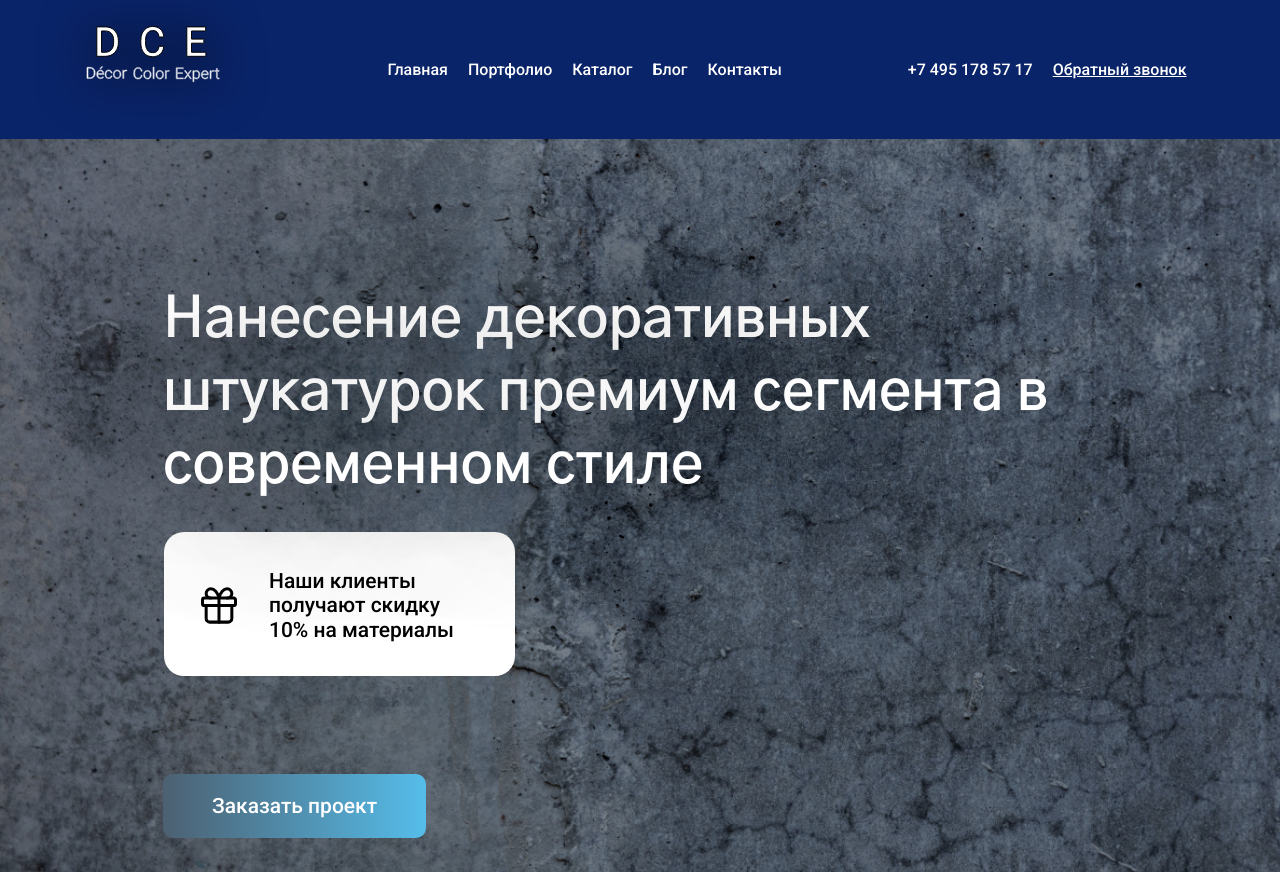
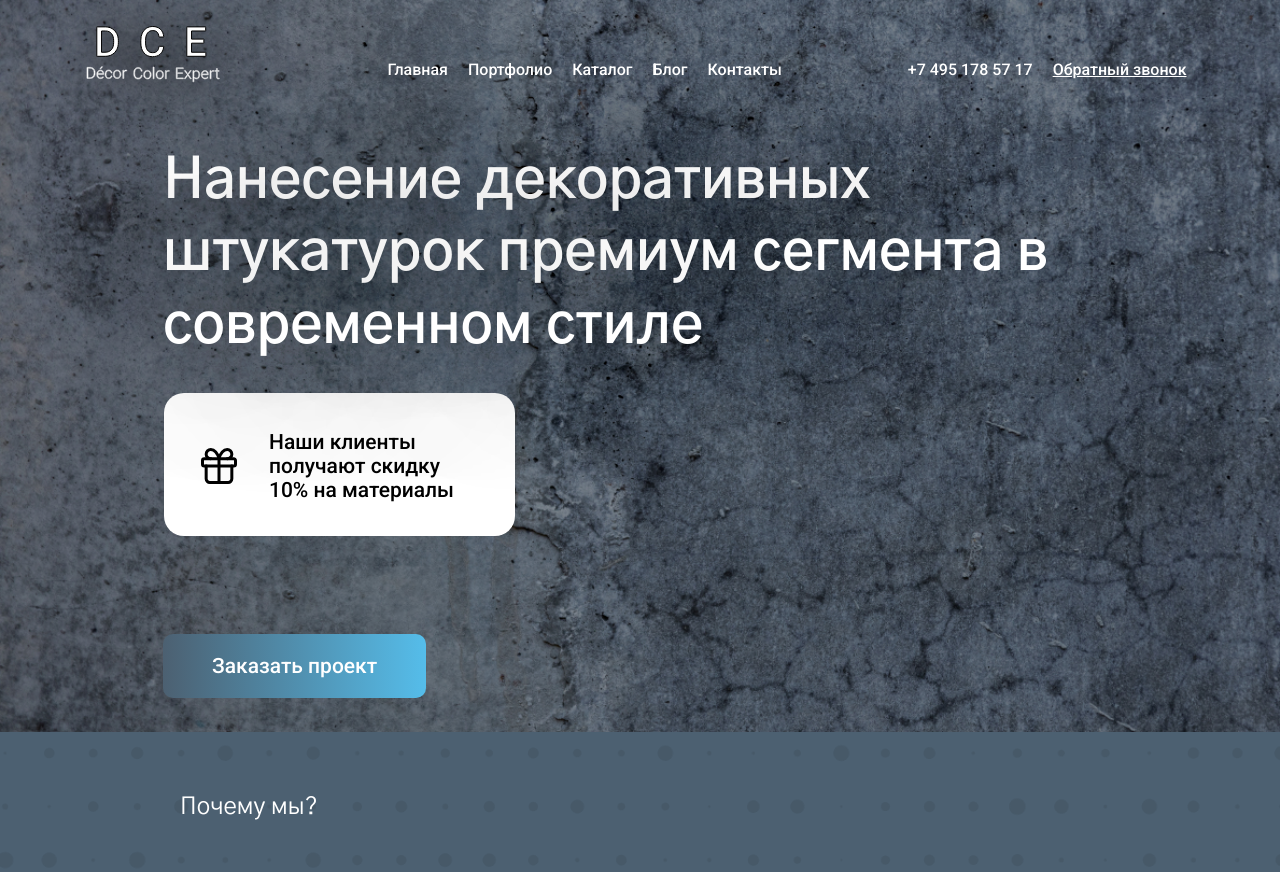
Before and after one commit to AleksVZ/Decor-Color-Expert, a plain HTML site: page index.html in a window 1280 px wide. Shown: the top 872 px of the page. Drawn offline with Linux system fonts and the light colour scheme.

Commit message:
change header_add position:absolute

```diff
--- a/css/style.css
+++ b/css/style.css
@@ -6,7 +6,9 @@
  /*header */
 
  header{
-    background-color: #0A246A
+    /* background-color: #0A246A */
+    position: absolute;
+    width:100%;
 }
 .wrapper{
     max-width: 1113px;
```
Also changed, not shown: index.html (line endings or trailing spaces).
